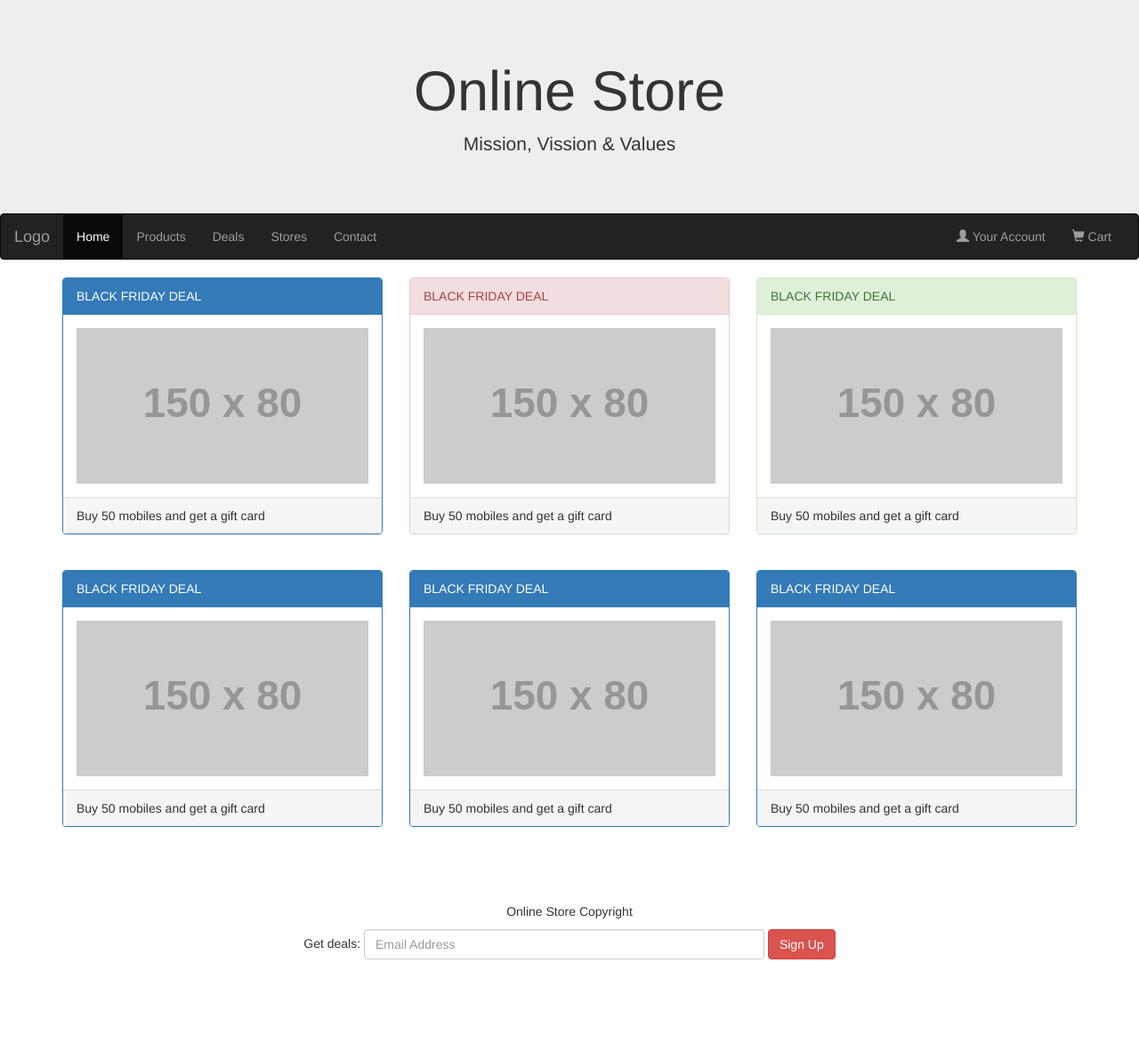
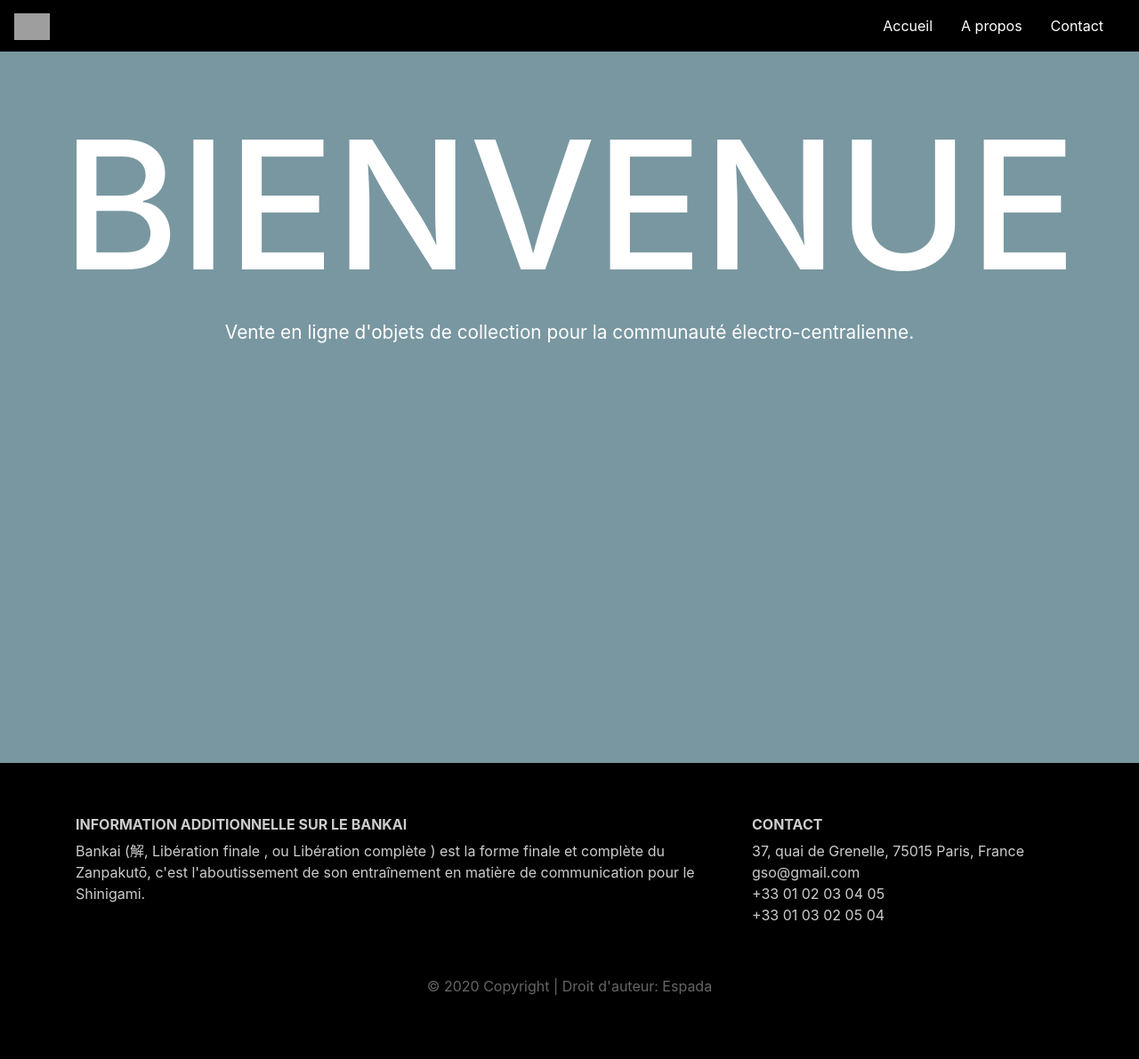
Before and after one commit to SovannQ/eceBay, a PHP site: page / in a window 1280 px wide. Shown: the whole page at 89% size. Before the commit the page ends 1079 px from the top, so only its background shows below. Run offline with PHP 8.4, Linux system fonts and the light colour scheme; grey boxes labelled with a size stand in for pictures from a placeholder-image service; some libraries are stand-ins or nearby versions; grey boxes are pictures that could not be loaded.

Commit message:
changement de fond + tentative carrousel ratée on progresse

```diff
--- a/front/index.html
+++ b/front/index.html
@@ -1,116 +1,92 @@
 <!DOCTYPE html>
-<html lang="en">
+<html>
 
 <head>
-    <title>Bootstrap Example</title>
+    <title>Akatsuki Inc.</title>
     <meta charset="utf-8">
     <meta name="viewport" content="width=device-width, initial-scale=1">
-    <link rel="stylesheet" href="https://maxcdn.bootstrapcdn.com/bootstrap/3.4.1/css/bootstrap.min.css">
-    <script src="https://ajax.googleapis.com/ajax/libs/jquery/3.4.1/jquery.min.js"></script>
-    <script src="https://maxcdn.bootstrapcdn.com/bootstrap/3.4.1/js/bootstrap.min.js"></script>
+
+    <link rel="stylesheet" href="https://stackpath.bootstrapcdn.com/bootstrap/4.1.3/css/bootstrap.min.css">
     <link rel="stylesheet" type="text/css" href="styles.css">
+    <script src="https://code.jquery.com/jquery-3.3.1.slim.min.js"></script>
+    <script src="https://stackpath.bootstrapcdn.com/bootstrap/4.1.3/js/bootstrap.min.js"></script>
+
+    <script type="text/javascript">
+        $(document).ready(function () {
+            $('.header').height($(window).height());
+
+        });
+    </script>
+
 </head>
 
 <body>
 
-    <div class="jumbotron">
-        <div class="container text-center">
-            <h1>Online Store</h1>
-            <p>Mission, Vission & Values</p>
-        </div>
-    </div>
 
-    <nav class="navbar navbar-inverse">
-        <div class="container-fluid">
-            <div class="navbar-header">
-                <button type="button" class="navbar-toggle" data-toggle="collapse" data-target="#myNavbar">
-                    <span class="icon-bar"></span>
-                    <span class="icon-bar"></span>
-                    <span class="icon-bar"></span>
-                </button>
-                <a class="navbar-brand" href="#">Logo</a>
-            </div>
-            <div class="collapse navbar-collapse" id="myNavbar">
-                <ul class="nav navbar-nav">
-                    <li class="active"><a href="#">Home</a></li>
-                    <li><a href="#">Products</a></li>
-                    <li><a href="#">Deals</a></li>
-                    <li><a href="#">Stores</a></li>
-                    <li><a href="#">Contact</a></li>
-                </ul>
-                <ul class="nav navbar-nav navbar-right">
-                    <li><a href="#"><span class="glyphicon glyphicon-user"></span> Your Account</a></li>
-                    <li><a href="#"><span class="glyphicon glyphicon-shopping-cart"></span> Cart</a></li>
-                </ul>
-            </div>
+    <nav class="navbar navbar-expand-md">
+        <a class="navbar-brand" href="#"><img src="akatsuki.png" alt="Logo" style="width: 40px"></a>
+        <button class="navbar-toggler navbar-dark" type="button" data-toggle="collapse" data-target="#main-navigation">
+            <span class="navbar-toggler-icon"><img src="akatsuki.png" alt="Logo" style="width: 40px"></span>
+        </button>
+        <div class="collapse navbar-collapse" id="main-navigation">
+            <ul class="navbar-nav">
+                <li class="nav-item"><a class="nav-link" href="#">Accueil</a></li>
+                <li class="nav-item"><a class="nav-link" href="#">A propos</a></li>
+                <li class="nav-item"><a class="nav-link" href="#">Contact</a></li>
+            </ul>
         </div>
     </nav>
 
-    <div class="container">
-        <div class="row">
-            <div class="col-sm-4">
-                <div class="panel panel-primary">
-                    <div class="panel-heading">BLACK FRIDAY DEAL</div>
-                    <div class="panel-body"><img src="https://placehold.it/150x80?text=IMAGE" class="img-responsive"
-                            style="width:100%" alt="Image"></div>
-                    <div class="panel-footer">Buy 50 mobiles and get a gift card</div>
+    <header class="page-header header container-fluid">
+
+        <div class="overlay">
+
+            <div class="description">
+                <h1>BIENVENUE</h1>
+                <p>
+                    Vente en ligne d'objets de collection pour la communauté électro-centralienne.
+                </p>
+
+            </div>
+
+
+        </div>
+
+
+
+    </header>
+
+
+
+
+    <footer class="page-footer">
+        <div class="container">
+            <div class="row">
+                <div class="col-lg-8 col-md-8 col-sm-12">
+                    <h6 class="text-uppercase font-weight-bold">Information additionnelle sur le Bankai</h6>
+                    <p>
+                        Bankai (解, Libération finale , ou Libération complète ) est la forme finale et complète du
+                        Zanpakutō, c'est l'aboutissement de son entraînement en matière de communication pour le
+                        Shinigami.
+                    </p>
+
+                </div>
+                <div class="col-lg-4 col-md-4 col-sm-12">
+                    <h6 class="text-uppercase font-weight-bold">Contact</h6>
+                    <p>
+                        37, quai de Grenelle, 75015 Paris, France <br>
+                        gso@gmail.com <br>
+                        +33 01 02 03 04 05 <br>
+                        +33 01 03 02 05 04
+                    </p>
                 </div>
             </div>
-            <div class="col-sm-4">
-                <div class="panel panel-danger">
-                    <div class="panel-heading">BLACK FRIDAY DEAL</div>
-                    <div class="panel-body"><img src="https://placehold.it/150x80?text=IMAGE" class="img-responsive"
-                            style="width:100%" alt="Image"></div>
-                    <div class="panel-footer">Buy 50 mobiles and get a gift card</div>
-                </div>
+            <div class="footer-copyright text-center">&copy; 2020 Copyright | Droit d'auteur: Espada
             </div>
-            <div class="col-sm-4">
-                <div class="panel panel-success">
-                    <div class="panel-heading">BLACK FRIDAY DEAL</div>
-                    <div class="panel-body"><img src="https://placehold.it/150x80?text=IMAGE" class="img-responsive"
-                            style="width:100%" alt="Image"></div>
-                    <div class="panel-footer">Buy 50 mobiles and get a gift card</div>
-                </div>
-            </div>
-        </div>
-    </div><br>
+    </footer>
 
-    <div class="container">
-        <div class="row">
-            <div class="col-sm-4">
-                <div class="panel panel-primary">
-                    <div class="panel-heading">BLACK FRIDAY DEAL</div>
-                    <div class="panel-body"><img src="https://placehold.it/150x80?text=IMAGE" class="img-responsive"
-                            style="width:100%" alt="Image"></div>
-                    <div class="panel-footer">Buy 50 mobiles and get a gift card</div>
-                </div>
-            </div>
-            <div class="col-sm-4">
-                <div class="panel panel-primary">
-                    <div class="panel-heading">BLACK FRIDAY DEAL</div>
-                    <div class="panel-body"><img src="https://placehold.it/150x80?text=IMAGE" class="img-responsive"
-                            style="width:100%" alt="Image"></div>
-                    <div class="panel-footer">Buy 50 mobiles and get a gift card</div>
-                </div>
-            </div>
-            <div class="col-sm-4">
-                <div class="panel panel-primary">
-                    <div class="panel-heading">BLACK FRIDAY DEAL</div>
-                    <div class="panel-body"><img src="https://placehold.it/150x80?text=IMAGE" class="img-responsive"
-                            style="width:100%" alt="Image"></div>
-                    <div class="panel-footer">Buy 50 mobiles and get a gift card</div>
-                </div>
-            </div>
-        </div>
-    </div><br><br>
 
-    <footer class="container-fluid text-center">
-        <p>Online Store Copyright</p>
-        <form class="form-inline">Get deals:
-            <input type="email" class="form-control" size="50" placeholder="Email Address">
-            <button type="button" class="btn btn-danger">Sign Up</button>
-        </form>
-    </footer>
+
 
 </body>
 
--- a/front/styles.css
+++ b/front/styles.css
@@ -1,18 +1,123 @@
-<style>
-/* Remove the navbar's default rounded borders and increase the bottom margin */
+body {
+	padding: 0px;
+	margin: 0px;
+	background: lightblue;
+}
+/*--- navigation bar ---*/
 .navbar {
-    margin-bottom: 50px;
-    border-radius: 0;
+	background:black;
+}
+.nav-link, .navbar-brand {
+	color: white;
+	cursor: pointer;
+}
+.nav-link {
+	margin-right: 1em !important;
+}
+.nav-link:hover {
+	color: #85c8e2;
+}
+.navbar-collapse {
+	justify-content: flex-end;
 }
 
-/* Remove the jumbotron's default bottom margin */
-.jumbotron {
-    margin-bottom: 0;
+.header {
+
+	background-size: cover;
+	background-position: center;
+	position: relative;
 }
 
-/* Add a gray background color and some padding to the footer */
-footer {
-    background-color: #ffffff;
-    padding: 25px;
+.overlay {
+ position: absolute;
+ min-height: 100%;
+ min-width: 100%;
+ left: 0px;
+ top: 0px;
+ background-color: rgba(0, 0, 0, 0.3);
 }
-</style>
+
+.description {
+ left: 50%;
+ position: absolute;
+ top: 25%;
+ transform: translate(-50%, -50%);
+ text-align: center;
+}
+.description h1 {
+ color: #FFFFFF;
+ font-size: 200px;
+}
+
+.description p {
+ color: #fff;
+ font-size: 1.3rem;
+ line-height: 1.5;
+}
+
+.description button {
+ border:1px solid #b30000;
+ background-color: #b30000;
+ border-radius: 1;
+ color: #fff;
+}
+.description button:hover {
+ border:1px solid #fff;
+ background-color: #fff;
+ color: #000;
+}
+
+.vid{
+	position: center;
+	margin-top: 50px;
+	margin-left: auto;
+	margin-right: auto;
+
+}
+
+.features {
+
+color: #ffffff;
+ margin: 4em auto;
+  padding: 1em;
+ position: relative;
+}
+.feature-title {
+ color: #ffffff;
+ font-size: 1.3rem;
+ font-weight: 700;
+ margin-bottom: 20px;
+ text-transform: uppercase;
+}
+.features img {
+ -webkit-box-shadow: 1px 1px 4px rgba(0, 0, 0, 0.4);
+ -moz-box-shadow: 1px 1px 4px rgba(0, 0, 0, 0.4);
+ box-shadow: 1px 1px 4px rgba(0, 0, 0, 0.4);
+ margin-bottom: 16px;
+}
+
+.features .form-control,
+.features input {
+ border-radius: 1;
+}
+.features .btn {
+ background-color: #b30000;
+ border: 1px solid #b30000;
+ color: #ffffff;
+ margin-top: 20px;
+ border-radius: 1;
+}
+.features .btn:hover {
+ background-color: #333;
+ border: 1px solid #333;
+}
+
+.page-footer {
+ background-color: #000;
+ color: #ccc;
+ padding: 60px 0 30px;
+}
+.footer-copyright {
+ color: #666;
+ padding: 40px 0;
+}
```
Also changed, not shown: front/pnl.jpg (added), front/pnl2.jpg (added).
